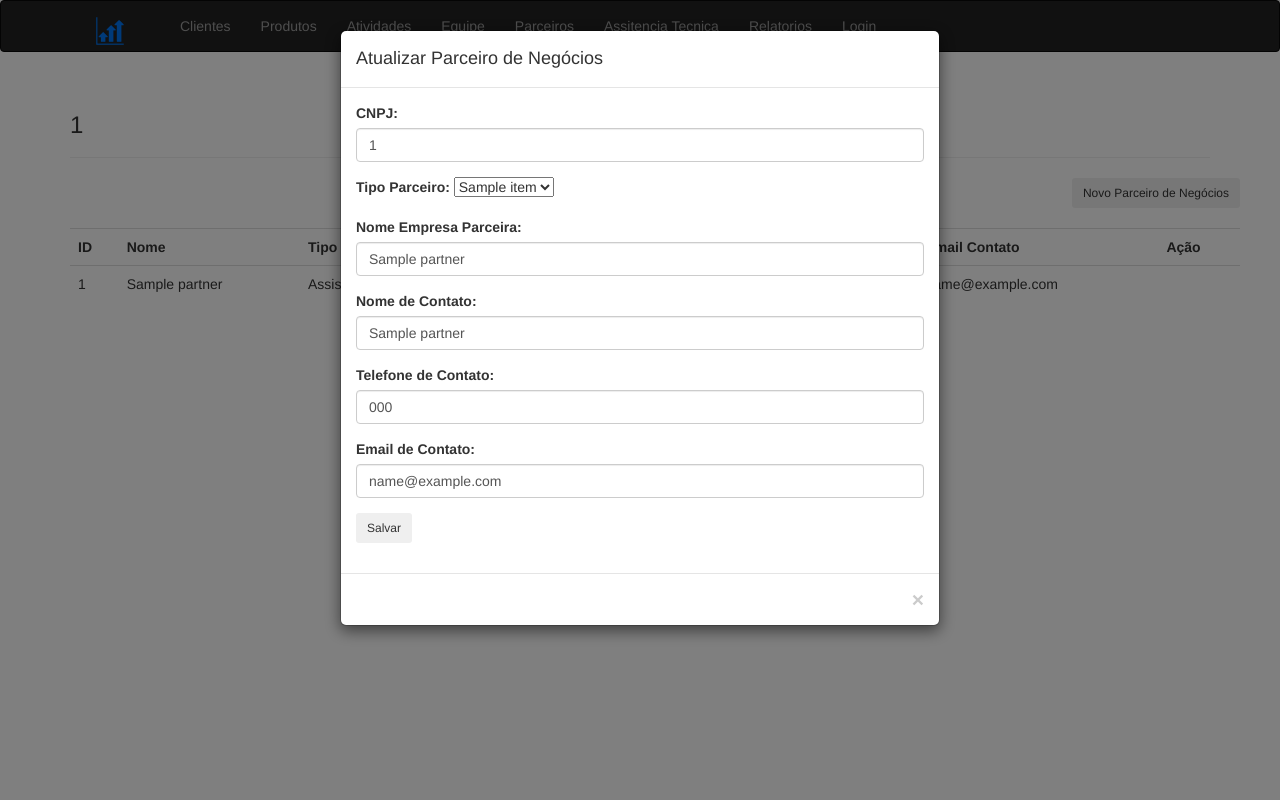
After one commit to ebertolo/evnd, a Flask app: template app/templates/pages/partners.html in a window 1280 px wide, after a click that opens the changed part. The commit adds this page. Run offline with Flask 2, Linux system fonts and the light colour scheme; tables that the repository leaves empty hold one stand-in row (values such as "Sample post"); the template is opened without the code that fills it: values that come from a table or form of the project are taken from there, most other values are stand-ins (such as "Sample title", 1, 10 or a date in 2020); data that the repository does not hold is empty; some libraries are stand-ins or nearby versions.

Commit message:
Forms SalesPerson and Partners

```diff
--- a/app/templates/base.html
+++ b/app/templates/base.html
@@ -24,10 +24,10 @@
             <ul class="nav navbar-nav">
                 <li><a href="/customers">Clientes</a></li>
                 <li><a href="/products">Produtos</a></li>
-                <li><a href="/menu/Atividades">Atividades</a></li>
-                <li><a href="/menu/Equipe">Equipe</a></li>
-                <li><a href="/menu/Parceiros">Parceiros</a></li>
-                <li><a href="/menu/Assistencia">Assitencia Tecnica</a></li>
+                <li><a href="/activities">Atividades</a></li>
+                <li><a href="/sales-person">Equipe</a></li>
+                <li><a href="/partners">Parceiros</a></li>
+                <li><a href="/service-ticket">Assitencia Tecnica</a></li>
                 <li><a href="/menu/Relatorios">Relatorios</a></li>
 
             {% if current_user.is_authenticated %}
--- /dev/null
+++ b/app/templates/pages/partners.html
@@ -0,0 +1,181 @@
+{% extends "base.html" %}
+
+{% block title %} {{ super() }} {{page}} {% endblock %}
+
+{% block page_content %}
+<div class="page-header dark">
+    <h3>{{page}}</h3>
+</div>
+
+<div class="container">
+
+    <div class="row">
+        <div class="text-right">
+            <button type="button"  class="btn btn-dark btn-sm" data-toggle="modal" data-toggle="tooltip" title="Cadastrar novo Parceiro." data-target="#mymodal"> Novo Parceiro de Negócios <i class="fas fa-plus-circle fa-lg"></i></button>
+            </br>
+            </br>
+        </div>
+
+        <div class="col md-12">
+            <div class="p-1 table-responsive">
+                <table class="table table-hover table-ouline-dark">
+                    <tr>
+                        <th>ID</th>
+                        <th>Nome</th>
+                        <th>Tipo Parceiro</th>
+                        <th>Nome Contato</th>
+                        <th>Telefone Contato</th>
+                        <th>Email Contato</th>
+                        <th>Ação</th>
+                    </tr>
+
+                   {% for row in partners %}
+                        <tr>
+                            <td>{{row.id}}</td>
+                            <td>{{row.name}}</td>
+
+                            {% if row.partner_type_id == 1 %}
+                                <td>Assistência Técnica</td>
+                            {% elif row.partner_type_id == 2 %}
+                                <td>Fornecedor</td>
+                            {% elif row.partner_type_id == 3 %}
+                                <td>Representante</td>
+                            {% else %}
+                                <td> -- </td>
+                            {% endif %}
+                            <td>{{row.contact_name}}</td>
+                            <td>{{row.contact_phone}}</td>
+                            <td>{{row.contact_email}}</td>
+                            <td>
+                                <a href="partners/update/{{row.id}}" class="btn btn-dark btn-xs" data-toggle="modal" data-target="#modaledit{{row.id}}"><i class="fas fa-pen-square fa-lg"></i></a>
+                                <a href="partners/delete/{{row.id}}" class="btn btn-dark btn-xs" onclick="return confirm('Tem certeza que deseja excluir?')"><i class="fas fa-trash-alt fa-lg"></i></a>
+                            </td>
+                        </tr>
+
+                <!-- Modal Editar Parceiro-->
+                <div id="modaledit{{row.id}}" class="modal fade" role="dialog">
+                    <div class="modal-dialog">
+
+                        <div class="modal-content">
+                            <div class="modal-header">
+                                <h4 class="modal-title">Atualizar Parceiro de Negócios</h4>
+                            </div>
+
+                            <div class="modal-body">
+
+                                <form action="{{url_for('partner_update')}}" method="POST">
+
+                                    <div class="form-group">
+                                        <input type="hidden"  name="id" value="{{row.id}}">
+                                        <label>CNPJ:</label>
+                                        <input type="text" class="form-control" name="tax_id" value="{{row.tax_id}}">
+                                    </div>
+
+                                    <div class="form-group">
+                                        <label>Tipo Parceiro:</label>
+                                        <select name="partner_type_id">
+                                            {% for item in partner_types %}
+                                                <option value="{{item[0]}}" {% if item[0] == row.partner_type_id %} selected {% endif %}>{{item[1]}}</option>
+                                            {% endfor %}
+                                        </select>
+                                    </div>
+
+                                    <div class="form-group">
+                                        <label>Nome Empresa Parceira:</label>
+                                        <input type="text" class="form-control" name="name" value="{{row.name}}">
+                                    </div>
+
+                                    <div class="form-group">
+                                        <label>Nome de Contato:</label>
+                                        <input type="text" class="form-control" name="contact_name" value="{{row.contact_name}}">
+                                    </div>
+
+                                    <div class="form-group">
+                                        <label>Telefone de Contato:</label>
+                                        <input type="text" class="form-control" name="contact_phone" value="{{row.contact_phone}}">
+                                    </div>
+
+                                    <div class="form-group">
+                                        <label>Email de Contato:</label>
+                                        <input type="email" class="form-control" name="contact_email" value="{{row.contact_email}}">
+                                    </div>
+
+
+                                    <div class="form-group">
+                                        <button class="btn btn-dark btn-sm" type="submit">Salvar <i class="fas fa-save fa-lg"></i></button>
+                                    </div>
+                                </form>
+                            </div>
+
+                            <div class="modal-footer">
+                                <button type="button" data-toggle="tooltip" data-placement="bottom" title="Fechar janela." class="close" data-dismiss="modal">&times;</button>
+                            </div>
+                        </div>
+                    </div>
+                </div>
+                {% endfor %}
+                </table>
+            </div>
+
+            <!-- Modal Novo Parceiro-->
+            <div id="mymodal" class="modal fade" role="dialog">
+                <div class="modal-dialog">
+                    <div class="modal-content">
+                        <div class="modal-header">
+                            <h4 class="modal-title">Novo Parceiro de Negócios</h4>
+                        </div>
+
+                        <div class="modal-body">
+                            <form action="{{url_for('partner_insert')}}" method="POST">
+                                <div class="form-group">
+                                    <label>CNPJ:</label>
+                                    <input type="text" class="form-control" name="tax_id"  required="1">
+                                </div>
+
+
+                                <div class="form-group">
+                                    <label>Tipo Parceiro:</label>
+                                    <select name="partner_type_id">
+                                        {% for item in partner_types %}
+                                            <option value="{{item[0]}}">{{item[1]}}</option>
+                                        {% endfor %}
+                                    </select>
+                                </div>
+
+                                <div class="form-group">
+                                    <label>Nome Empresa Parceira:</label>
+                                    <input type="text" class="form-control" name="name" required="1">
+                                </div>
+
+                                <div class="form-group">
+                                    <label>Nome de Contato:</label>
+                                    <input type="text" class="form-control" name="contact_name"  required="1">
+                                </div>
+
+                               <div class="form-group">
+                                    <label>Telefone de Contato:</label>
+                                    <input type="text" class="form-control" name="contact_phone" >
+                                </div>
+
+                                <div class="form-group">
+                                    <label>Email de Contato:</label>
+                                    <input type="email" class="form-control" name="contact_email"  required="1">
+                                </div>
+
+
+                                <div class="form-group">
+                                    <button class="btn btn-dark btn-sm" type="submit">Salvar <i class="fas fa-save fa-lg"></i></button>
+                                </div>
+                            </form>
+                        </div>
+
+                        <div class="modal-footer">
+                            <button type="button" data-toggle="tooltip" data-placement="bottom" title="Fechar janela." class="close" data-dismiss="modal">&times;</button>
+                        </div>
+                    </div>
+                </div>
+            </div>
+        </div>
+    </div>
+</div>
+{% endblock %}
--- a/app/views.py
+++ b/app/views.py
@@ -6,8 +6,8 @@ from flask import render_template, send_from_directory, session, request, redire
 from flask_login import login_required, login_user, logout_user
 from werkzeug.exceptions import HTTPException
 from app import app, db, forms
-from app.models import Activity, Customer, Partner, Product, SalesPerson, ServiceTicket, User
-from app.models import get_customer_types, get_states
+from app.models import Activity, Customer, Partner, Product, SalesPerson, ServiceTicket, User, get_partner_types
+from app.models import get_customer_types, get_states, get_partner_types
 
 
 """ _________________________________________________________________________________________________
@@ -278,7 +278,7 @@ def sales_person_insert():
 def sales_person_index():
     """Lista os objetos persistidos no DB"""
     salesperson_set = SalesPerson.query.all()
-    return render_template("pages/sales-person.html", page="Time de Vendas", salesteam = salesperson_set)
+    return render_template("pages/sales-team.html", page="Equipe", salesteam=salesperson_set)
 
 
 #Update
@@ -298,7 +298,7 @@ def sales_person_update():
 
 
 #Delete
-@app.route("/sales-person/delete/<id>/", methods = ["GET", "POST"])
+@app.route("/salesperson/delete/<id>/", methods = ["GET", "POST"])
 @login_required
 def sales_person_delete(id):
     salesperson = SalesPerson.query.get(id)
@@ -314,7 +314,7 @@ def sales_person_delete(id):
     Cadastro Parceiros (Fornecedores e Assistência Ténica) - CRUD
 """
 #Create
-@app.route("/partner/insert", methods = ["POST"])
+@app.route("/partners/insert", methods = ["POST"])
 @login_required
 def partner_insert():
 
@@ -336,16 +336,16 @@ def partner_insert():
 
 
 #Read
-@app.route("/partner")
+@app.route("/partners")
 @login_required
 def partner_index():
     """Lista os objetos persistidos no DB"""
     partner_set = Partner.query.all()
-    return render_template("pages/partner.html", page="Parceiros", partners = partner_set)
+    return render_template("pages/partners.html", page="Parceiros", partner_types=get_partner_types(), partners = partner_set)
 
 
 #Update
-@app.route("/partner/update", methods = ["GET", "POST"])
+@app.route("/partners/update", methods = ["GET", "POST"])
 @login_required
 def partner_update():
     """Atualiza um objeto carregado em momória e o persiste com SQLAlchemy"""
@@ -364,7 +364,7 @@ def partner_update():
 
 
 #Delete
-@app.route("/partner/delete/<id>/", methods = ["GET", "POST"])
+@app.route("/partners/delete/<id>/", methods = ["GET", "POST"])
 @login_required
 def partner_delete(id):
     partner = Partner.query.get(id)
```
Also changed, not shown: app/models.py (+9 -0 lines), app/templates/pages/sales-team.html (added, +127 -0 lines), app/templates/pages/customers.html (indentation only).
